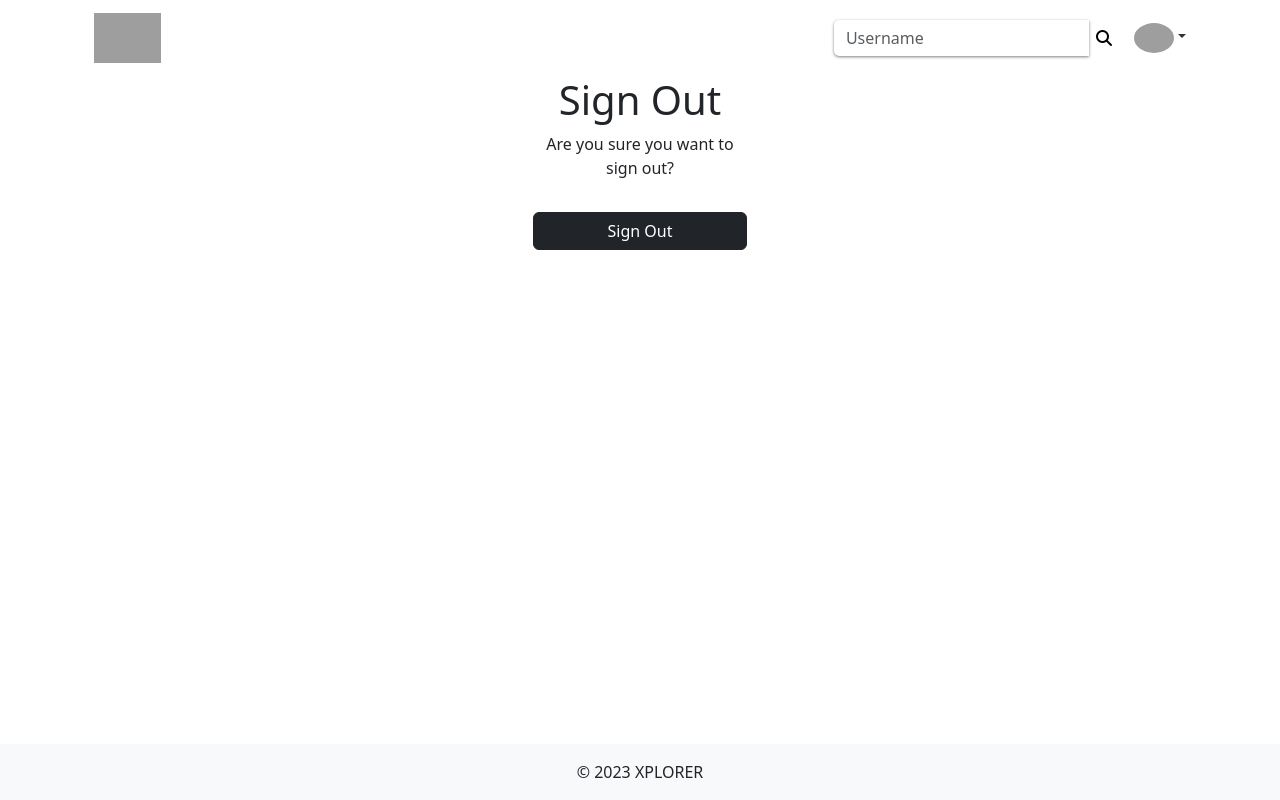
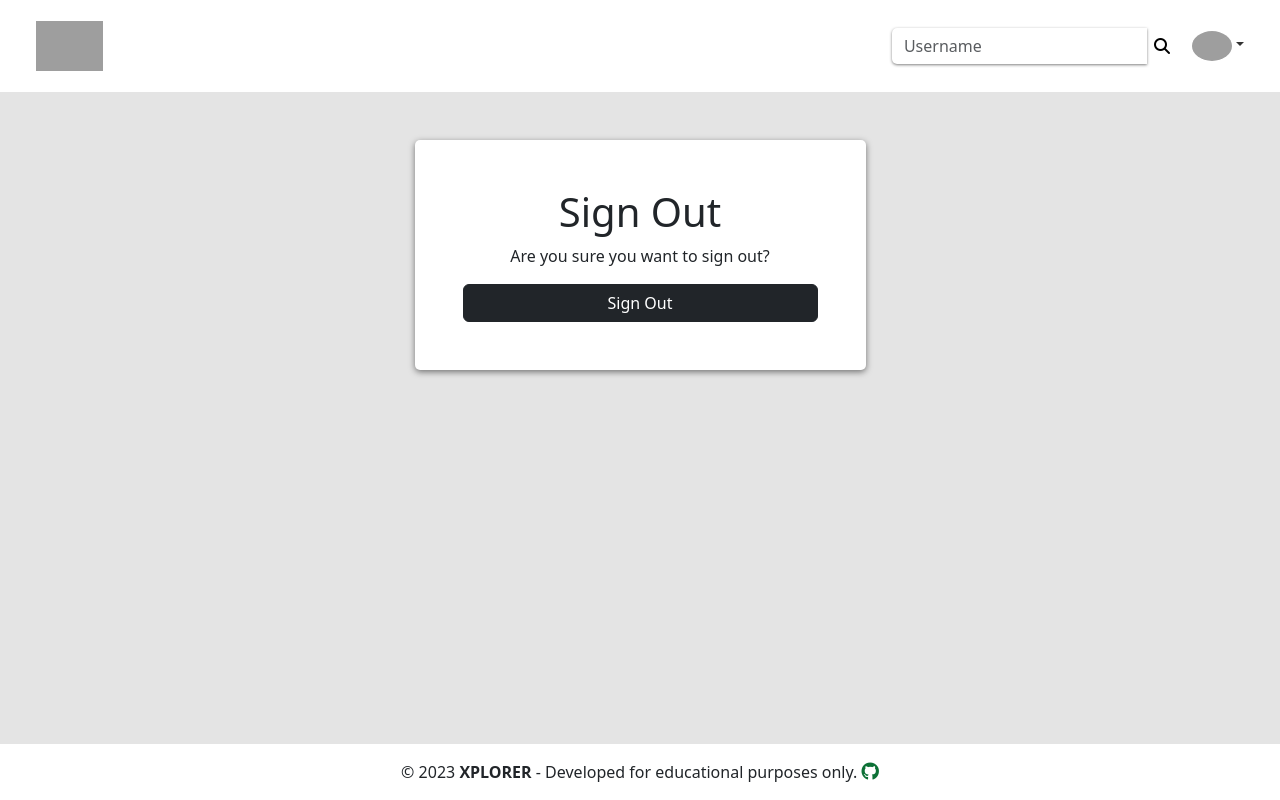
Before and after one commit to kpetrauskas92/XPLORER, a Django app: page /account/logout/ in a window 1280 px wide. Run offline with Django 3.2, Linux system fonts and the light colour scheme; the visitor is signed in with stand-in values (Sample User, id 1); some libraries are stand-ins or nearby versions; grey boxes are pictures that could not be loaded.

Commit message:
Updated footer, bg color, navbar, general fixes

```diff
--- a/landing/templates/base.html
+++ b/landing/templates/base.html
@@ -23,11 +23,15 @@
     {% endblock content %}
 
 
-    <footer class="footer mt-auto py-3 bg-light">
+    <footer class="footer mt-auto py-3">
         <div class="container text-center">
-            © <span id="currentYear"></span> XPLORER
+            © <span id="currentYear"></span> <strong>XPLORER</strong> - Developed for educational purposes only.
+            <a href="https://github.com/kpetrauskas92" aria-label="Visit my GitHub page">
+                <i class="fab fa-github" aria-hidden="true"></i>
+            </a>
         </div>
     </footer>
+
 
     <script
 			src="https://code.jquery.com/jquery-3.7.0.min.js"
--- a/landing/templates/navbar.html
+++ b/landing/templates/navbar.html
@@ -1,8 +1,8 @@
 <!-- Main Container -->
-<div class="container">
+<div class="content-wrapper px-4 py-2">
 
     <!-- Navigation Bar -->
-    <nav class="navbar navbar-light">
+    <nav class="navbar navbar-dark">
         <div class="container-fluid">
 
             <!-- Navbar Brand Logo -->
--- a/social/templates/post_detail.html
+++ b/social/templates/post_detail.html
@@ -5,7 +5,7 @@
 {% block grid_content %}
 
     <!-- Back Button Row -->
-    <div class="mt-3">
+    <div class="mt-4">
         <a href="{% url 'post-list' %}">
         <button class="btn btn-dark w-100" aria-label="Add a new post">
             <i class="fa-regular fa-circle-left" style="color: white;"></i> Back to Feed
--- a/social/templates/post_edit.html
+++ b/social/templates/post_edit.html
@@ -4,6 +4,8 @@
 {% block grid_content %}
 
 <!-- Main Content Container -->
+
+<div class="post-container mt-4">
 
     <!-- Navigation Section -->
     <div class="mt-3">
@@ -34,5 +36,5 @@
             </div>
         </form>
     </div>
-
+</div>
 {% endblock grid_content %}
--- a/social/templates/post_list.html
+++ b/social/templates/post_list.html
@@ -4,7 +4,7 @@
 
 {% block grid_content %}
     <!-- Add Post Button -->
-    <div class="mt-3">
+    <div class="mt-4">
             <button class="btn btn-dark w-100" onclick="togglePostForm('postFormRow')" aria-label="Add a new post">
                 <i class="fa-solid fa-circle-plus" style="color: white;"></i> Add a Post
             </button>
@@ -29,7 +29,7 @@
     {% if post_list %}
     <aside>
         <div class="mt-3">
-                <span class="badge bg-info text-dark p-2">Newsfeed:</span>
+                <span class="badge text-dark p-2">Newsfeed:</span>
         </div>
     </aside>
     {% endif %}
@@ -72,7 +72,7 @@
     {% empty %}
     <div class="mt-3">
             <p>No posts available. Follow someone...</p>
-            <p>You can find users on search</p>
+            <p>You can find users in search</p>
     </div>
     {% endfor %}
 <script type="text/javascript" src="{% static 'js/script.js' %}"></script>
--- a/static/style.css
+++ b/static/style.css
@@ -3,6 +3,24 @@
    ===================================== */
 
 /* Resets and utility classes */
+body {
+    background-color: #e4e4e4;
+}
+
+footer {
+    background-color: #fff;
+}
+
+footer i {
+    font-size: large;
+    color: #0d7136;
+}
+
+footer i:hover {
+    font-size: x-large;
+    color: #2261e9;
+}
+
 .remove-default-btn {
     border: none;
     background-color: transparent;
@@ -33,6 +51,11 @@
     outline: none;
     box-shadow: 0 2px 8px rgba(0, 0, 0, 0.5);
 }
+
+.content-wrapper {
+    background-color: #fff;
+}
+
 
 .input-group-text {
     background-color: transparent;
@@ -137,7 +160,7 @@
 
 .post-container {
     padding: 15px;
-    background-color: rgb(247, 247, 247);
+    background-color: #fff;
     border-radius: 5px;
     box-shadow: 0 2px 6px rgba(0, 0, 0, 0.5);
     margin-bottom: 20px;
@@ -180,7 +203,7 @@
 }
 
 .like-btn .fa-heart {
-    color: #d1d1d1;
+    color: #333;
 }
 
 .like-btn.liked .fa-heart {
--- a/templates/account/login.html
+++ b/templates/account/login.html
@@ -7,6 +7,9 @@
 {% block head_title %}{% trans "Sign In" %}{% endblock %}
 
 {% block grid_content %}
+
+<div class="mt-5">
+    <div class="post-container p-5">
 
         <h1>{% trans "Sign In" %}</h1>
 
@@ -43,5 +46,6 @@
             <button class="mt-3 btn btn-dark btn-block" type="submit">{% trans "Sign In" %}</button>
         </div>
         </form>
-
+    </div>
+</div>
 {% endblock %}
--- a/templates/account/logout.html
+++ b/templates/account/logout.html
@@ -6,15 +6,13 @@
 
 {% block grid_content %}
 
-<div class="row justify-content-center">
-  <div class="col-md-6 col-sm-12 text-center pb-3">
+<div class="mt-5">
+    <div class="post-container p-5">
+        <div class="text-center">
             <h1>{% trans "Sign Out" %}</h1>
             <p>{% trans 'Are you sure you want to sign out?' %}</p>
         </div>
-</div>
 
-<div class="row justify-content-center">
-  <div class="col-md-6 col-sm-12">
         <form method="post" action="{% url 'account_logout' %}">
                 {% csrf_token %}
                 {% if redirect_field_value %}
@@ -26,6 +24,4 @@
         </form>
     </div>
 </div>
-
-
 {% endblock %}
--- a/templates/account/signup.html
+++ b/templates/account/signup.html
@@ -6,6 +6,8 @@
 {% block head_title %}{% trans "Signup" %}{% endblock %}
 
 {% block grid_content %}
+<div class="mt-5">
+    <div class="post-container p-5">
         <h1>{% trans "Sign Up" %}</h1>
         <p>{% blocktrans %}Already have an account? Then please <a href="{{ login_url }}">sign in</a>.{% endblocktrans %}</p>
 
@@ -19,5 +21,6 @@
             <button class="mt-3 btn btn-dark btn-block" type="submit">{% trans "Sign Up" %} &raquo;</button>
         </div>
         </form>
-
+    </div>
+</div>
 {% endblock %}
```
Also changed, not shown: social/templates/comment_delete.html (+4 -6 lines), social/templates/post_delete.html (+6 -3 lines), social/templates/profile.html (+11 -8 lines), social/templates/profile_edit.html (+4 -4 lines). Lines whose indentation alone changed are shown as unchanged.
